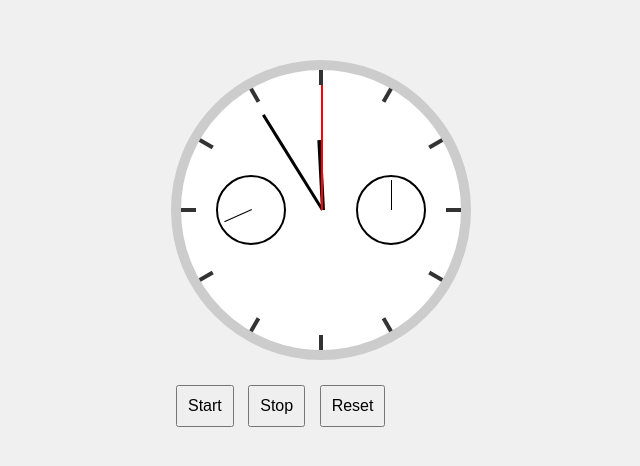
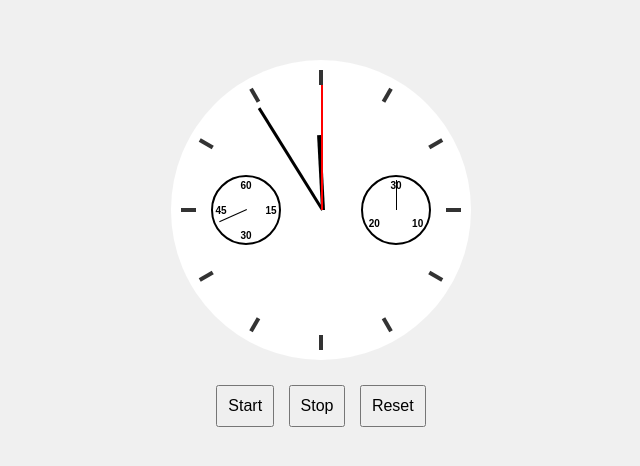
Before and after one commit to tungvotan/chronograph-analog-watch, a plain HTML site: page index.html in a window 1280 px wide. Shown: the part 162-628 px from the top of the page, without its empty margins (319-959 px from the left). Drawn offline with Linux system fonts and the light colour scheme.

Commit message:
tweak style

```diff
--- a/app.js
+++ b/app.js
@@ -94,3 +94,68 @@ function updateHands() {
   mainSecondHand.style.transform = `rotate(${secondDegrees}deg)`;
   chronoMinuteHand.style.transform = `rotate(${chronoMinuteDegree}deg)`;
 }
+
+const subMinuteDial = document.querySelector('.sub-minute-dial');
+const subMinuteDialRadius = 35; // Adjust based on your sub-dial size
+const labelDistance = subMinuteDialRadius - 10; // Adjust for label placement
+
+function createSubDialNumbers() {
+  const labelsData = [
+    { angle: 0, text: '30' },
+    { angle: 120, text: '10' },
+    { angle: 240, text: '20' },
+  ];
+
+  labelsData.forEach((labelData) => {
+    // Create the label element
+    const label = document.createElement('div');
+    label.classList.add('sub-dial-number');
+    label.textContent = labelData.text;
+
+    // Set the transformation
+    label.style.transform = `
+      translate(-50%, -50%)
+      rotate(${labelData.angle}deg)
+      translate(0, -${labelDistance}px)
+      rotate(-${labelData.angle}deg)
+    `;
+
+    // Append the label to the sub-dial
+    subMinuteDial.appendChild(label);
+  });
+}
+
+// Call the function to create and position sub-dial numbers
+createSubDialNumbers();
+
+const subSecondDial = document.querySelector('.real-time-second-dial');
+
+function createSecondDialNumbers() {
+  const labelsData = [
+    { angle: 0, text: '60' },
+    { angle: 90, text: '15' },
+    { angle: 180, text: '30' },
+    { angle: 270, text: '45' },
+  ];
+
+  labelsData.forEach((labelData) => {
+    // Create the label element
+    const label = document.createElement('div');
+    label.classList.add('sub-dial-number');
+    label.textContent = labelData.text;
+
+    // Set the transformation
+    label.style.transform = `
+      translate(-50%, -50%)
+      rotate(${labelData.angle}deg)
+      translate(0, -${labelDistance}px)
+      rotate(-${labelData.angle}deg)
+    `;
+
+    // Append the label to the sub-dial
+    subSecondDial.appendChild(label);
+  });
+}
+
+// Call the function to create and position sub-dial numbers
+createSecondDialNumbers();
--- a/style.css
+++ b/style.css
@@ -17,7 +17,6 @@ body {
   position: relative;
   width: 300px;
   height: 300px;
-  border: 10px solid #ccc;
   border-radius: 50%;
   background-color: white;
 }
@@ -56,6 +55,11 @@ body {
   left: 50%;
   transform-origin: 50% 50%;
 }
+.watch {
+  display: flex;
+  flex-direction: column;
+  align-items: center;
+}
 
 .sub-dial {
   position: absolute;
@@ -66,11 +70,13 @@ body {
   top: 50%;
   left: 25%;
   transform: translate(-50%, -50%);
+  display: flex;
+  justify-content: center;
+  align-items: center;
 }
 .sub-minute-dial {
   left: 75%;
 }
-
 
 .sub-second-hand,
 .chrono-minute-hand {
@@ -92,3 +98,23 @@ button {
   padding: 10px;
   font-size: 16px;
 }
+
+/* Sub-dial numbers */
+.sub-dial-number {
+  position: absolute;
+  font-size: 10px; /* Adjust size for clarity */
+  font-weight: bold;
+}
+
+/* CSS for sub-dial labels */
+.sub-dial-number {
+  position: absolute;
+  font-size: 10px;
+  font-weight: bold;
+  text-align: center;
+  width: 20px;
+  height: 10px;
+  top: 50%;
+  left: 50%;
+  transform-origin: center center;
+}
```
